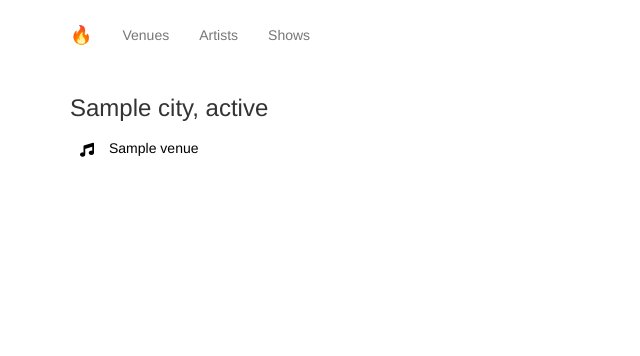
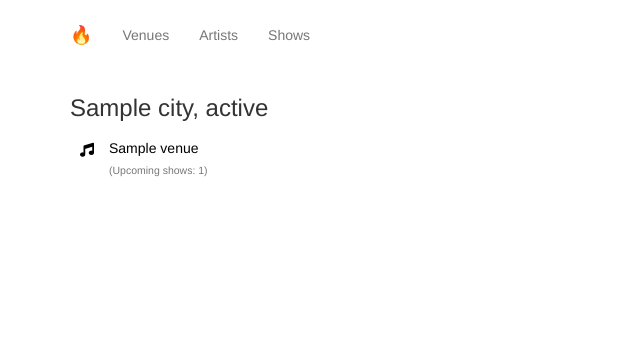
Before and after one commit to MarinaSaitgareeva/Udacity-Fyyur, a Flask app: template templates/pages/venues.html in a window 1280 px wide. Shown: the top 356 px of the page, without its empty margins (0-640 px from the left). Run offline with Flask 2, Linux system fonts and the light colour scheme; the template is opened without the code that fills it: most values are stand-ins (such as "Sample title", 1, 10 or a date in 2020); parts of the project's set-up code (start-up, migrations or seed data) failed here and were passed over; some libraries are stand-ins or nearby versions.

Commit message:
add Upcoming shows in venues page

```diff
--- a/templates/pages/venues.html
+++ b/templates/pages/venues.html
@@ -11,6 +11,7 @@
 					<i class="fas fa-music"></i>
 					<div class="item">
 						<h5>{{ venue.name }}</h5>
+						<h5> <small>(Upcoming shows: {{ venue.num_upcoming_shows }})</small></h5>
 					</div>
 				</a>
 			</li>
```
